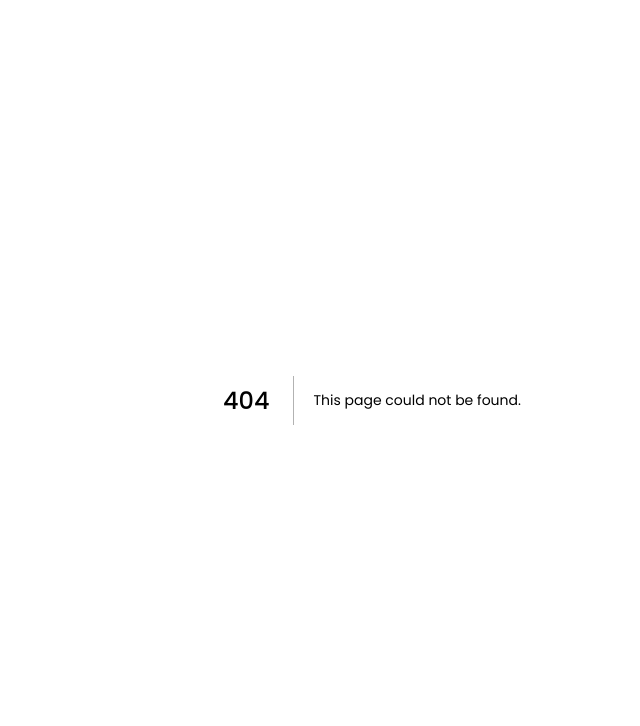
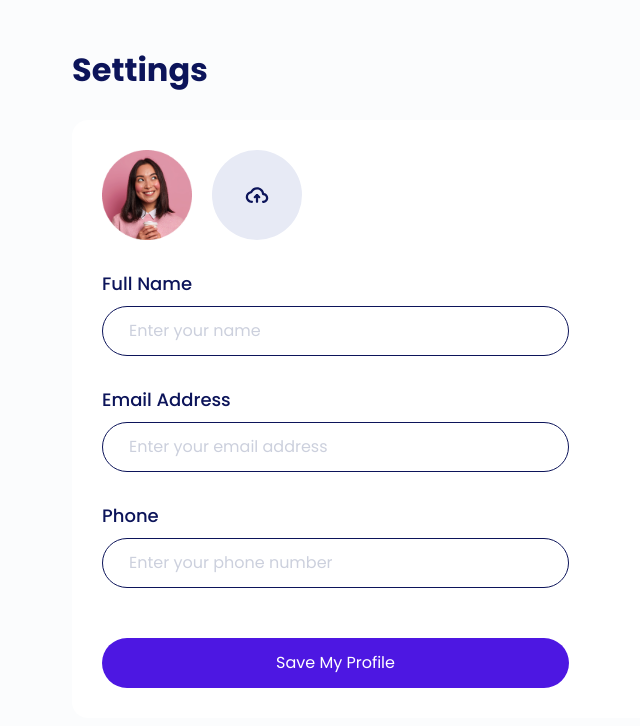
Before and after one commit to rizkymashudi/Gaming-portal, a Next.js app: page /member/edit-profile in a window 1280 px wide. Before the commit this address had no page. Shown: the top 726 px of the page, without its empty margins (268-908 px from the left). Built offline with nearby package versions, Linux system fonts and the light colour scheme.

Commit message:
Create edit profile page
Convert plain html into react component

```diff
--- a/pages/_app.tsx
+++ b/pages/_app.tsx
@@ -13,6 +13,7 @@
 import '../styles/overview.css';
 import '../styles/transactions.css';
 import '../styles/transactions-detail.css';
+import '../styles/edit-profile.css';
 import type { AppProps } from 'next/app';
 import Head from 'next/head';
 
--- /dev/null
+++ b/pages/member/edit-profile.tsx
@@ -0,0 +1,80 @@
+export default function editProfile() {
+  return (
+    <>
+      <section className="edit-profile overflow-auto">
+        <main className="main-wrapper">
+          <div className="ps-lg-0">
+            <h2 className="text-4xl fw-bold color-palette-1 mb-30">Settings</h2>
+            <div className="bg-card pt-30 ps-30 pe-30 pb-30">
+              <form action="">
+                <div className="photo d-flex">
+                    <div className="position-relative me-20">
+                        <img src="/img/avatar-1.png" width="90" height="90" className="avatar img-fluid" />
+                        <div
+                            className="avatar-overlay position-absolute top-0 d-flex justify-content-center align-items-center">
+                            <svg width="24" height="24" viewBox="0 0 24 24" fill="none"
+                                xmlns="http://www.w3.org/2000/svg">
+                                <path d="M3 6H5H21" stroke="white" stroke-width="2" stroke-linecap="round"
+                                    stroke-linejoin="round" />
+                                <path
+                                    d="M8 6V4C8 3.46957 8.21071 2.96086 8.58579 2.58579C8.96086 2.21071 9.46957 2 10 2H14C14.5304 2 15.0391 2.21071 15.4142 2.58579C15.7893 2.96086 16 3.46957 16 4V6M19 6V20C19 20.5304 18.7893 21.0391 18.4142 21.4142C18.0391 21.7893 17.5304 22 17 22H7C6.46957 22 5.96086 21.7893 5.58579 21.4142C5.21071 21.0391 5 20.5304 5 20V6H19Z"
+                                    stroke="white" stroke-width="2" stroke-linecap="round"
+                                    stroke-linejoin="round" />
+                                <path d="M14 11V17" stroke="white" stroke-width="2" stroke-linecap="round"
+                                    stroke-linejoin="round" />
+                                <path d="M10 11V17" stroke="white" stroke-width="2" stroke-linecap="round"
+                                    stroke-linejoin="round" />
+                            </svg>
+                        </div>
+                    </div>
+                    <div className="image-upload">
+                        <label htmlFor="avatar">
+                            <svg width="90" height="90" viewBox="0 0 90 90" fill="none"
+                                xmlns="http://www.w3.org/2000/svg">
+                                <circle cx="45" cy="45" r="45" fill="#E7EAF5" />
+                                <path fill-rule="evenodd" clip-rule="evenodd"
+                                    d="M45 39.375C42.7981 39.375 40.9679 40.7216 40.3127 42.5332C40.1693 42.9297 39.8162 43.2128 39.398 43.2665C37.4362 43.5183 36 45.1013 36 46.9286C36 48.919 37.7105 50.625 39.9375 50.625C40.5588 50.625 41.0625 51.1287 41.0625 51.75C41.0625 52.3713 40.5588 52.875 39.9375 52.875C36.5726 52.875 33.75 50.2638 33.75 46.9286C33.75 44.0997 35.7853 41.7878 38.4536 41.1547C39.5996 38.7573 42.1173 37.125 45 37.125C48.5711 37.125 51.6055 39.6452 52.1224 43.0137C54.4461 43.4763 56.25 45.4474 56.25 47.8929C56.25 50.6955 53.8807 52.875 51.075 52.875C50.4537 52.875 49.95 52.3713 49.95 51.75C49.95 51.1287 50.4537 50.625 51.075 50.625C52.7428 50.625 54 49.3507 54 47.8929C54 46.435 52.7428 45.1607 51.075 45.1607C50.4537 45.1607 49.95 44.657 49.95 44.0357C49.95 41.5128 47.7862 39.375 45 39.375Z"
+                                    fill="#0C145A" />
+                                <path fill-rule="evenodd" clip-rule="evenodd"
+                                    d="M45 52.875C44.3787 52.875 43.875 52.3713 43.875 51.75V45C43.875 44.3787 44.3787 43.875 45 43.875C45.6213 43.875 46.125 44.3787 46.125 45V51.75C46.125 52.3713 45.6213 52.875 45 52.875Z"
+                                    fill="#0C145A" />
+                                <path fill-rule="evenodd" clip-rule="evenodd"
+                                    d="M41.9545 48.0455C41.5152 47.6062 41.5152 46.8938 41.9545 46.4545L44.2045 44.2045C44.6438 43.7652 45.3562 43.7652 45.7955 44.2045C46.2348 44.6438 46.2348 45.3562 45.7955 45.7955L43.5455 48.0455C43.1062 48.4848 42.3938 48.4848 41.9545 48.0455Z"
+                                    fill="#0C145A" />
+                                <path fill-rule="evenodd" clip-rule="evenodd"
+                                    d="M44.2045 44.2045C44.6438 43.7652 45.3562 43.7652 45.7955 44.2045L48.0455 46.4545C48.4848 46.8938 48.4848 47.6062 48.0455 48.0455C47.6062 48.4848 46.8938 48.4848 46.4545 48.0455L44.2045 45.7955C43.7652 45.3562 43.7652 44.6438 44.2045 44.2045Z"
+                                    fill="#0C145A" />
+                            </svg>
+                        </label>
+                        <input id="avatar" type="file" name="avatar" accept="image/png, image/jpeg" />
+                    </div>
+                </div>
+                <div className="pt-30">
+                    <label htmlFor="name" className="form-label text-lg fw-medium color-palette-1 mb-10">Full
+                        Name</label>
+                    <input type="text" className="form-control rounded-pill text-lg" id="name" name="name"
+                        aria-describedby="name" placeholder="Enter your name"/>
+                </div>
+                <div className="pt-30">
+                    <label htmlFor="email" className="form-label text-lg fw-medium color-palette-1 mb-10">Email
+                        Address</label>
+                    <input type="email" className="form-control rounded-pill text-lg" id="email" name="email"
+                        aria-describedby="email" placeholder="Enter your email address"/>
+                </div>
+                <div className="pt-30">
+                    <label htmlFor="phone" className="form-label text-lg fw-medium color-palette-1 mb-10">Phone</label>
+                    <input type="tel" className="form-control rounded-pill text-lg" id="phone" name="phone"
+                        aria-describedby="phone" placeholder="Enter your phone number"/>
+                </div>
+                <div className="button-group d-flex flex-column pt-50">
+                    <button type="submit" className="btn btn-save fw-medium text-lg text-white rounded-pill"
+                        role="button">Save My Profile</button>
+                </div>
+              </form>
+            </div>
+          </div>
+        </main>
+      </section>
+    </>
+  );
+}
--- /dev/null
+++ b/styles/edit-profile.css
@@ -0,0 +1,71 @@
+
+.edit-profile {
+    background-color: #FBFCFD;
+}
+
+.edit-profile main.main-wrapper{
+    margin-left: 340px;
+    height: 100%;
+    margin-right: auto;
+    position: relative;
+    padding: 50px 50px 50px 0px;
+}
+
+.edit-profile .bg-card{
+    background-color: #FFF;
+    border-radius: 1rem;
+    max-width: 590px;
+}
+.edit-profile main .avatar-overlay:hover{
+    opacity: 1;
+}
+
+.edit-profile main .avatar-overlay{
+    background-color: rgba(12, 20, 90, 0.7);
+    width: 90px;
+    height: 90px;
+    border-radius: 999px;
+    opacity: 0;
+    transition: all 0.3s linear;
+    cursor: pointer;
+}
+
+.edit-profile .image-upload label{
+    cursor: pointer;
+}
+
+.edit-profile .image-upload  input {
+    visibility: hidden;
+    width: 0;
+    height: 0;
+}
+
+.edit-profile input[type="tel"],
+.edit-profile input[type="email"],
+.edit-profile input[type="text"]{
+    border: 1px solid #0C145A;
+    padding: 0.75rem 1.625rem;
+    color: #0C145A;
+    max-width: 467px;
+}
+
+.edit-profile input[type="tel"]:focus-within,
+.edit-profile input[type="email"]:focus-within,
+.edit-profile input[type="text"]:focus-within{
+    color: #0C145A;
+}
+
+.edit-profile input[type="tel"]::placeholder,
+.edit-profile input[type="email"]::placeholder,
+.edit-profile input[type="text"]::placeholder{
+    color: #CCD0DD;
+}
+
+.edit-profile .btn-save{
+    padding: 0.75rem;
+    background-color: #4D17E2;
+}
+
+.edit-profile .button-group{
+    max-width: 467px;
+}
```
